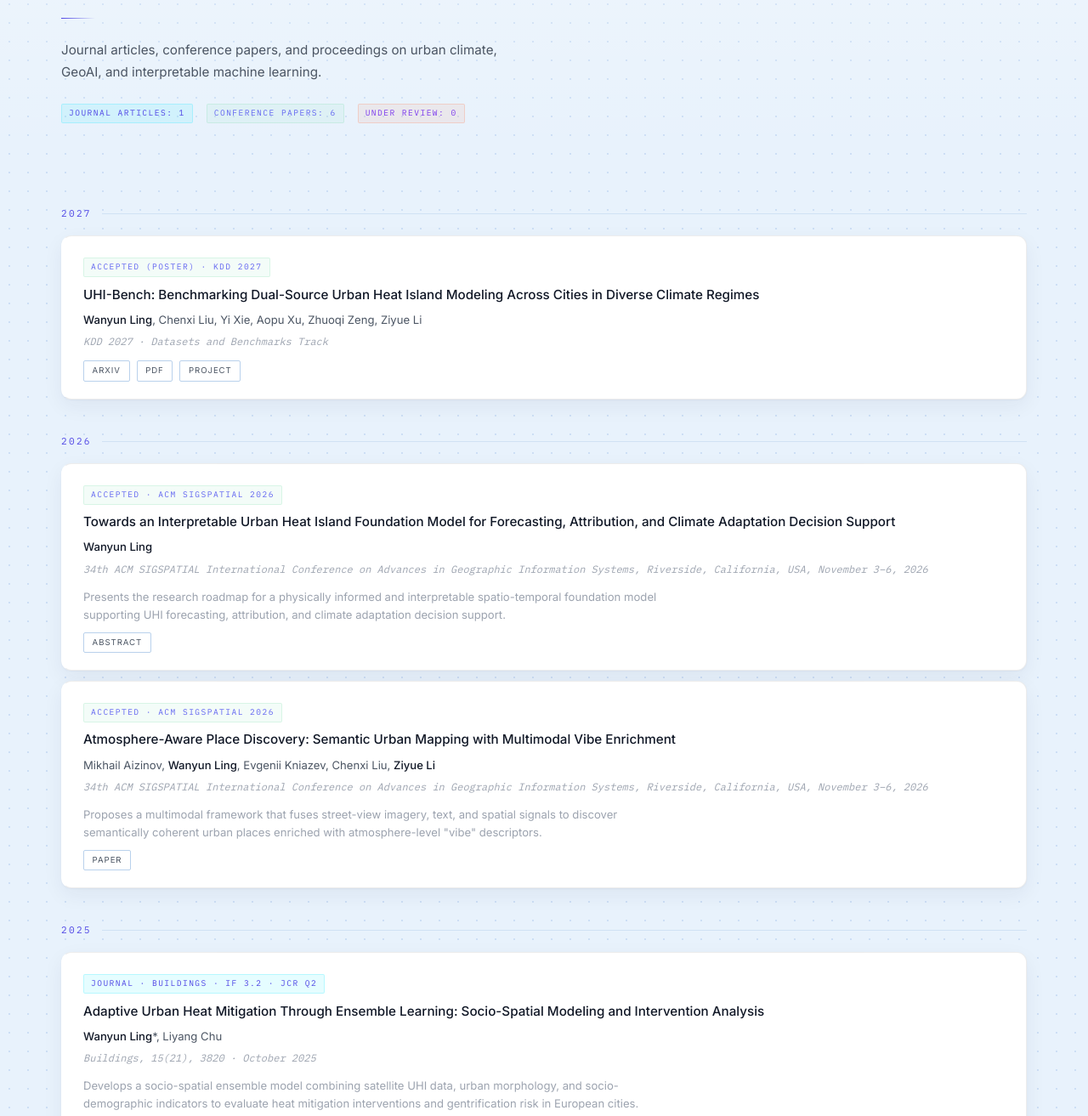
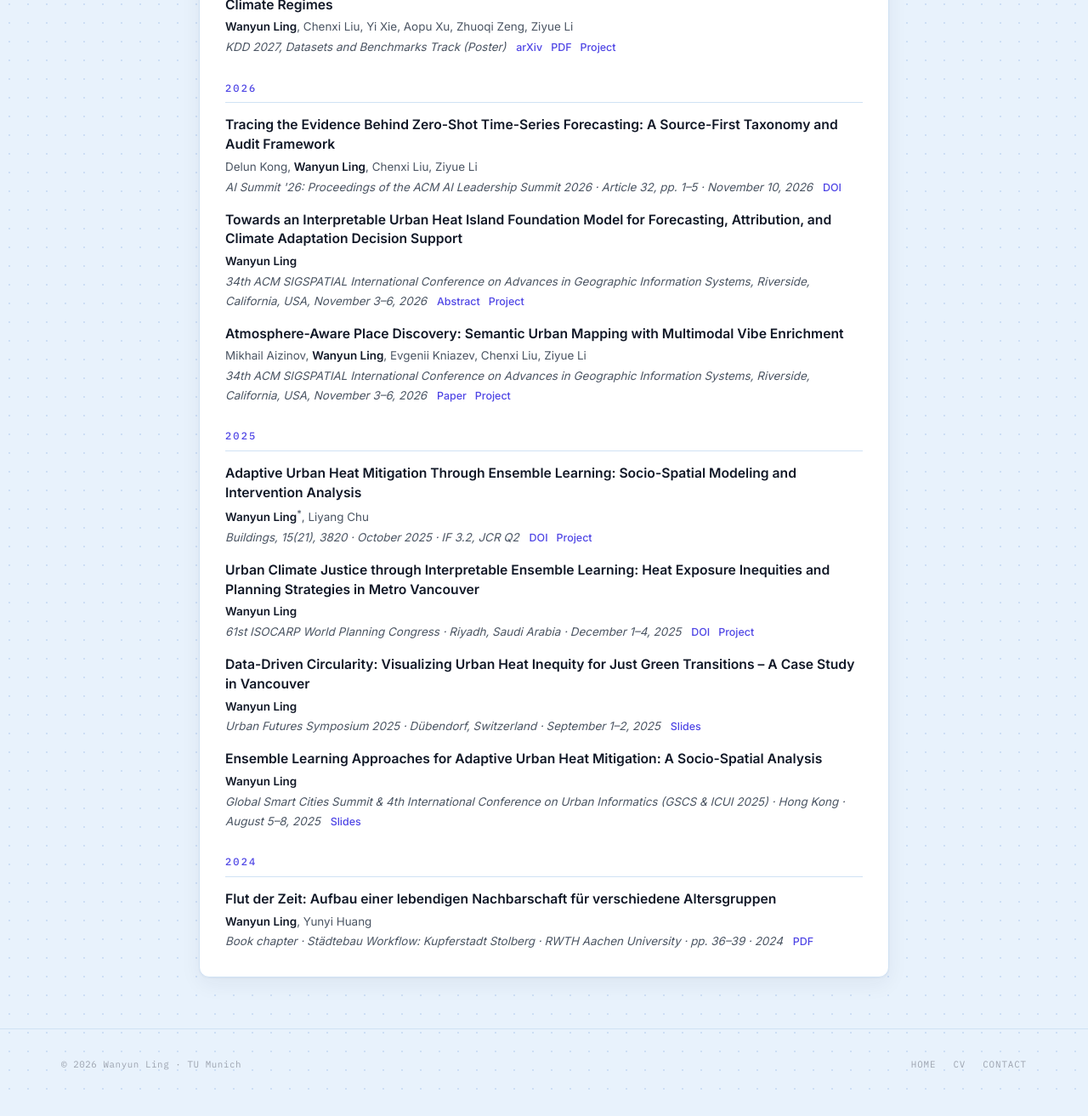
Before and after one commit to wyling0v0/wyling0v0.github.io, a plain HTML site: page publications.html in a window 1280 px wide. Shown: the part 292-1605 px from the top of the page at 85% size. Drawn offline with Linux system fonts and the light colour scheme.

Commit message:
Simplify publications page; trim homepage wording
- Publications: compact single-card list grouped by year (title, authors, venue, inline links); drop hero, count badges and abstracts; keep full venue names, locations and dates
- Publications: add AI Summit '26 paper
- Homepage: shorten the ACM SIGSPATIAL Travel Grant entries

Co-Authored-By: Claude Sonnet 5.5 <noreply@anthropic.com>

```diff
--- a/css/style.css
+++ b/css/style.css
@@ -1499,8 +1499,30 @@ body {
 .news-list .when { font-family: var(--font-mono); font-size: .74rem; color: var(--cyan); padding-top: 2px; }
 .news-list .hl { background: var(--cyan-dim); border-radius: 4px; padding: 0 4px; font-weight: 600; }
 
+/* ── Publications page (compact list) ── */
+.pubs-main { max-width: 860px; margin: 0 auto; padding: calc(var(--nav-h) + 2.5rem) 24px 40px; }
+.pubs-title { font-size: 2rem; font-weight: 700; letter-spacing: -.5px; margin-bottom: .25rem; }
+.pubs-note { font-size: .8rem; color: var(--text-sub); margin-bottom: 1.25rem; }
+.pubs-card { padding-top: 12px; }
+.pubs-year {
+  font-family: var(--font-mono); font-size: .75rem; font-weight: 500;
+  letter-spacing: .18em; color: var(--cyan);
+  margin: 1.4rem 0 .2rem; padding-bottom: .4rem; border-bottom: 1px solid var(--border);
+}
+.pubs-year:first-of-type { margin-top: .6rem; }
+.pl-item { padding: 12px 0 4px; }
+.pl-item h3 { font-size: .98rem; font-weight: 600; line-height: 1.45; margin-bottom: 3px; }
+.pl-item h3 a { color: var(--text); }
+.pl-item h3 a:hover { color: var(--cyan); }
+.pl-authors { font-size: .84rem; color: var(--text-sub); }
+.pl-authors strong { color: var(--text); font-weight: 600; }
+.pl-venue { font-size: .84rem; font-style: italic; color: var(--text-sub); margin-top: 1px; }
+.pl-links { font-style: normal; margin-left: 8px; }
+.pl-links a { font-size: .78rem; font-weight: 500; margin-right: 10px; }
+
 @media (max-width: 768px) {
   .grid-2 { grid-template-columns: 1fr; gap: 22px 0; }
+  .pubs-main { padding-left: 16px; padding-right: 16px; }
   .news-list li { grid-template-columns: 70px 1fr; gap: 10px; }
   .plain-list li, .tl-row { flex-direction: column; gap: 0; }
   .plain-list li { padding: 6px 0; }
--- a/publications.html
+++ b/publications.html
@@ -8,7 +8,6 @@
   <link rel="stylesheet" href="css/style.css" />
 </head>
 <body>
-
 
 <nav class="nav">
   <a class="brand" href="index.html">Wanyun Ling</a>
@@ -22,182 +21,85 @@
   </button>
 </nav>
 
-<main>
-<!-- ── Page Hero ─────────────────────────────────────────────── -->
-<div class="page-hero">
-  <div class="page-hero-bg"></div>
-  <div class="container" style="position: relative; z-index: 1; padding-top: 4rem;">
-    <div class="section-label">Research Output</div>
-    <h1 class="section-title" style="font-size: clamp(2rem, 5vw, 3.5rem);">Publications</h1>
-    <div class="section-divider"></div>
-    <p class="section-sub">
-      Journal articles, conference papers, and proceedings on urban climate, GeoAI, and interpretable machine learning.
-    </p>
+<main class="pubs-main">
+  <h1 class="pubs-title">Publications</h1>
+  <p class="pubs-note"><sup>*</sup> corresponding author</p>
 
-    <div style="display: flex; gap: 1rem; flex-wrap: wrap; margin-top: 1.5rem;">
-      <span class="pub-status pub-status--published" style="display: inline-block;">Journal Articles: 1</span>
-      <span class="pub-status pub-status--conference" style="display: inline-block;">Conference Papers: 6</span>
-      <span class="pub-status pub-status--review" style="display: inline-block;">Under Review: 0</span>
-    </div>
-  </div>
-</div>
+  <section class="card-block pubs-card">
 
-<section class="section" style="padding-top: 2rem;">
-  <div class="container">
-    <div class="pub-list">
+    <h2 class="pubs-year">2027</h2>
+    <article class="pl-item">
+      <h3><a href="https://arxiv.org/abs/2608.23857" target="_blank" rel="noopener noreferrer">UHI-Bench: Benchmarking Dual-Source Urban Heat Island Modeling Across Cities in Diverse Climate Regimes</a></h3>
+      <div class="pl-authors"><strong>Wanyun Ling</strong>, Chenxi Liu, Yi Xie, Aopu Xu, Zhuoqi Zeng, Ziyue Li</div>
+      <div class="pl-venue">KDD 2027, Datasets and Benchmarks Track (Poster)
+        <span class="pl-links"><a href="https://arxiv.org/abs/2608.23857" target="_blank" rel="noopener noreferrer">arXiv</a><a href="https://arxiv.org/pdf/2608.23857" target="_blank" rel="noopener noreferrer">PDF</a><a href="projects.html#uhi-bench">Project</a></span>
+      </div>
+    </article>
 
-      <!-- 2027 -->
-      <div class="pub-year-group">
-        <div class="pub-year">2027</div>
+    <h2 class="pubs-year">2026</h2>
+    <article class="pl-item">
+      <h3><a href="https://doi.org/10.1145/3806096.3844831" target="_blank" rel="noopener noreferrer">Tracing the Evidence Behind Zero-Shot Time-Series Forecasting: A Source-First Taxonomy and Audit Framework</a></h3>
+      <div class="pl-authors">Delun Kong, <strong>Wanyun Ling</strong>, Chenxi Liu, Ziyue Li</div>
+      <div class="pl-venue">AI Summit '26: Proceedings of the ACM AI Leadership Summit 2026 · Article 32, pp. 1–5 · November 10, 2026
+        <span class="pl-links"><a href="https://doi.org/10.1145/3806096.3844831" target="_blank" rel="noopener noreferrer">DOI</a></span>
+      </div>
+    </article>
+    <article class="pl-item">
+      <h3><a href="project/ecmlpkdd/draft_1/phd_forum_wyl.pdf" target="_blank">Towards an Interpretable Urban Heat Island Foundation Model for Forecasting, Attribution, and Climate Adaptation Decision Support</a></h3>
+      <div class="pl-authors"><strong>Wanyun Ling</strong></div>
+      <div class="pl-venue">34th ACM SIGSPATIAL International Conference on Advances in Geographic Information Systems, Riverside, California, USA, November 3–6, 2026
+        <span class="pl-links"><a href="project/ecmlpkdd/draft_1/phd_forum_wyl.pdf" target="_blank">Abstract</a><a href="projects.html#uhifm">Project</a></span>
+      </div>
+    </article>
+    <article class="pl-item">
+      <h3><a href="https://drive.google.com/file/d/1l4DxY0H1txNwYJ2k7t5cOeqkdhuh2-Ky/view?usp=sharing" target="_blank">Atmosphere-Aware Place Discovery: Semantic Urban Mapping with Multimodal Vibe Enrichment</a></h3>
+      <div class="pl-authors">Mikhail Aizinov, <strong>Wanyun Ling</strong>, Evgenii Kniazev, Chenxi Liu, Ziyue Li</div>
+      <div class="pl-venue">34th ACM SIGSPATIAL International Conference on Advances in Geographic Information Systems, Riverside, California, USA, November 3–6, 2026
+        <span class="pl-links"><a href="https://drive.google.com/file/d/1l4DxY0H1txNwYJ2k7t5cOeqkdhuh2-Ky/view?usp=sharing" target="_blank">Paper</a><a href="projects.html#sigspatial">Project</a></span>
+      </div>
+    </article>
 
-    <div class="pub-item fade-in">
-      <span class="pub-status pub-status--conference">Accepted (Poster) · KDD 2027</span>
-      <h3><a href="https://arxiv.org/abs/2608.23857" target="_blank" rel="noopener noreferrer">UHI-Bench: Benchmarking Dual-Source Urban Heat Island Modeling Across Cities in Diverse Climate Regimes</a></h3>
-      <div class="pub-authors"><strong>Wanyun Ling</strong>, Chenxi Liu, Yi Xie, Aopu Xu, Zhuoqi Zeng, Ziyue Li</div>
-      <div class="pub-venue">KDD 2027 · Datasets and Benchmarks Track</div>
-      <div class="pub-links">
-        <a href="https://arxiv.org/abs/2608.23857" class="pub-link" target="_blank" rel="noopener noreferrer">arXiv</a>
-        <a href="https://arxiv.org/pdf/2608.23857" class="pub-link" target="_blank" rel="noopener noreferrer">PDF</a>
-        <a href="projects.html#uhi-bench" class="pub-link">Project</a>
+    <h2 class="pubs-year">2025</h2>
+    <article class="pl-item">
+      <h3><a href="https://doi.org/10.3390/buildings15213820" target="_blank">Adaptive Urban Heat Mitigation Through Ensemble Learning: Socio-Spatial Modeling and Intervention Analysis</a></h3>
+      <div class="pl-authors"><strong>Wanyun Ling</strong><sup>*</sup>, Liyang Chu</div>
+      <div class="pl-venue"><em>Buildings</em>, 15(21), 3820 · October 2025 · IF 3.2, JCR Q2
+        <span class="pl-links"><a href="https://doi.org/10.3390/buildings15213820" target="_blank">DOI</a><a href="projects.html#buildings">Project</a></span>
       </div>
-    </div>
+    </article>
+    <article class="pl-item">
+      <h3><a href="https://doi.org/10.47472/VTngcBRh" target="_blank">Urban Climate Justice through Interpretable Ensemble Learning: Heat Exposure Inequities and Planning Strategies in Metro Vancouver</a></h3>
+      <div class="pl-authors"><strong>Wanyun Ling</strong></div>
+      <div class="pl-venue">61st ISOCARP World Planning Congress · Riyadh, Saudi Arabia · December 1–4, 2025
+        <span class="pl-links"><a href="https://doi.org/10.47472/VTngcBRh" target="_blank">DOI</a><a href="projects.html#isocarp">Project</a></span>
       </div>
+    </article>
+    <article class="pl-item">
+      <h3><a href="https://drive.google.com/file/d/1XEeXJ6phXpbKPXO7Ly1LzIKCK3nIzsDy/view?usp=sharing" target="_blank">Data-Driven Circularity: Visualizing Urban Heat Inequity for Just Green Transitions – A Case Study in Vancouver</a></h3>
+      <div class="pl-authors"><strong>Wanyun Ling</strong></div>
+      <div class="pl-venue">Urban Futures Symposium 2025 · Dübendorf, Switzerland · September 1–2, 2025
+        <span class="pl-links"><a href="https://drive.google.com/file/d/1XEeXJ6phXpbKPXO7Ly1LzIKCK3nIzsDy/view?usp=sharing" target="_blank">Slides</a></span>
+      </div>
+    </article>
+    <article class="pl-item">
+      <h3><a href="https://drive.google.com/file/d/1juG5wv_VQWsFcpZoT_dI-lWEGvm11koB/view?usp=sharing" target="_blank">Ensemble Learning Approaches for Adaptive Urban Heat Mitigation: A Socio-Spatial Analysis</a></h3>
+      <div class="pl-authors"><strong>Wanyun Ling</strong></div>
+      <div class="pl-venue">Global Smart Cities Summit &amp; 4th International Conference on Urban Informatics (GSCS &amp; ICUI 2025) · Hong Kong · August 5–8, 2025
+        <span class="pl-links"><a href="https://drive.google.com/file/d/1juG5wv_VQWsFcpZoT_dI-lWEGvm11koB/view?usp=sharing" target="_blank">Slides</a></span>
+      </div>
+    </article>
 
-      <!-- 2026 ─────────────────────────────────────────────── -->
-      <div class="pub-year-group">
-        <div class="pub-year">2026</div>
+    <h2 class="pubs-year">2024</h2>
+    <article class="pl-item">
+      <h3><a href="https://tcr.rwth-aachen.de/wp-content/uploads/2024/07/Workflow05KupferstadtStolberg-compressed.pdf" target="_blank">Flut der Zeit: Aufbau einer lebendigen Nachbarschaft für verschiedene Altersgruppen</a></h3>
+      <div class="pl-authors"><strong>Wanyun Ling</strong>, Yunyi Huang</div>
+      <div class="pl-venue">Book chapter · Städtebau Workflow: Kupferstadt Stolberg · RWTH Aachen University · pp. 36–39 · 2024
+        <span class="pl-links"><a href="https://tcr.rwth-aachen.de/wp-content/uploads/2024/07/Workflow05KupferstadtStolberg-compressed.pdf" target="_blank">PDF</a></span>
+      </div>
+    </article>
 
-        <div class="pub-item fade-in">
-          <span class="pub-status pub-status--conference">Accepted · ACM SIGSPATIAL 2026</span>
-          <h3>
-            <a href="project/ecmlpkdd/draft_1/phd_forum_wyl.pdf" target="_blank">
-              Towards an Interpretable Urban Heat Island Foundation Model for Forecasting, Attribution, and Climate Adaptation Decision Support
-            </a>
-          </h3>
-          <div class="pub-authors">
-            <strong>Wanyun Ling</strong>
-          </div>
-          <div class="pub-venue">34th ACM SIGSPATIAL International Conference on Advances in Geographic Information Systems, Riverside, California, USA, November 3–6, 2026</div>
-          <div style="margin: 0.6rem 0; font-size: 0.82rem; color: var(--text-dim); line-height: 1.6; max-width: 700px;">
-            Presents the research roadmap for a physically informed and interpretable spatio-temporal foundation model
-            supporting UHI forecasting, attribution, and climate adaptation decision support.
-          </div>
-          <div class="pub-links">
-            <a href="project/ecmlpkdd/draft_1/phd_forum_wyl.pdf" class="pub-link" target="_blank">Abstract</a>
-          </div>
-        </div>
-
-        <div class="pub-item fade-in">
-          <span class="pub-status pub-status--conference">Accepted · ACM SIGSPATIAL 2026</span>
-          <h3>
-            <a href="https://drive.google.com/file/d/1l4DxY0H1txNwYJ2k7t5cOeqkdhuh2-Ky/view?usp=sharing" target="_blank">
-              Atmosphere-Aware Place Discovery: Semantic Urban Mapping with Multimodal Vibe Enrichment
-            </a>
-          </h3>
-          <div class="pub-authors">
-            Mikhail Aizinov, <strong>Wanyun Ling</strong>, Evgenii Kniazev, Chenxi Liu, <strong>Ziyue Li</strong>
-          </div>
-          <div class="pub-venue">34th ACM SIGSPATIAL International Conference on Advances in Geographic Information Systems, Riverside, California, USA, November 3–6, 2026</div>
-          <div style="margin: 0.6rem 0; font-size: 0.82rem; color: var(--text-dim); line-height: 1.6; max-width: 700px;">
-            Proposes a multimodal framework that fuses street-view imagery, text, and spatial signals to discover
-            semantically coherent urban places enriched with atmosphere-level "vibe" descriptors.
-          </div>
-          <div class="pub-links">
-            <a href="https://drive.google.com/file/d/1l4DxY0H1txNwYJ2k7t5cOeqkdhuh2-Ky/view?usp=sharing" class="pub-link" target="_blank">Paper</a>
-          </div>
-        </div>
-      </div>
-
-      <!-- 2025 ─────────────────────────────────────────────── -->
-      <div class="pub-year-group">
-        <div class="pub-year">2025</div>
-
-        <div class="pub-item fade-in">
-          <span class="pub-status pub-status--published">Journal · Buildings · IF 3.2 · JCR Q2</span>
-          <h3>
-            <a href="https://doi.org/10.3390/buildings15213820" target="_blank">
-              Adaptive Urban Heat Mitigation Through Ensemble Learning: Socio-Spatial Modeling and Intervention Analysis
-            </a>
-          </h3>
-          <div class="pub-authors"><strong>Wanyun Ling</strong>*, Liyang Chu</div>
-          <div class="pub-venue">Buildings, 15(21), 3820 · October 2025</div>
-          <div style="margin: 0.6rem 0; font-size: 0.82rem; color: var(--text-dim); line-height: 1.6; max-width: 700px;">
-            Develops a socio-spatial ensemble model combining satellite UHI data, urban morphology, and socio-demographic
-            indicators to evaluate heat mitigation interventions and gentrification risk in European cities.
-          </div>
-          <div class="pub-links">
-            <a href="https://doi.org/10.3390/buildings15213820" class="pub-link" target="_blank">DOI</a>
-          </div>
-        </div>
-
-        <div class="pub-item fade-in">
-          <span class="pub-status pub-status--conference">Conference · ISOCARP 2025</span>
-          <h3>
-            <a href="https://doi.org/10.47472/VTngcBRh" target="_blank">
-              Urban Climate Justice through Interpretable Ensemble Learning: Heat Exposure Inequities and Planning Strategies in Metro Vancouver
-            </a>
-          </h3>
-          <div class="pub-authors"><strong>Wanyun Ling</strong></div>
-          <div class="pub-venue">61st ISOCARP World Planning Congress · Riyadh, Saudi Arabia · December 1–4, 2025</div>
-          <div class="pub-links">
-            <a href="https://doi.org/10.47472/VTngcBRh" class="pub-link" target="_blank">DOI</a>
-          </div>
-        </div>
-
-        <div class="pub-item fade-in">
-          <span class="pub-status pub-status--conference">Conference · Urban Futures Symposium 2025</span>
-          <h3>
-            <a href="https://drive.google.com/file/d/1XEeXJ6phXpbKPXO7Ly1LzIKCK3nIzsDy/view?usp=sharing" target="_blank">
-              Data-Driven Circularity: Visualizing Urban Heat Inequity for Just Green Transitions – A Case Study in Vancouver
-            </a>
-          </h3>
-          <div class="pub-authors"><strong>Wanyun Ling</strong></div>
-          <div class="pub-venue">Urban Futures Symposium 2025 · Dübendorf, Switzerland · September 1–2, 2025</div>
-          <div class="pub-links">
-            <a href="https://drive.google.com/file/d/1XEeXJ6phXpbKPXO7Ly1LzIKCK3nIzsDy/view?usp=sharing" class="pub-link" target="_blank">Slides</a>
-          </div>
-        </div>
-
-        <div class="pub-item fade-in">
-          <span class="pub-status pub-status--conference">Conference · GSCS &amp; ICUI 2025</span>
-          <h3>
-            <a href="https://drive.google.com/file/d/1juG5wv_VQWsFcpZoT_dI-lWEGvm11koB/view?usp=sharing" target="_blank">
-              Ensemble Learning Approaches for Adaptive Urban Heat Mitigation: A Socio-Spatial Analysis
-            </a>
-          </h3>
-          <div class="pub-authors"><strong>Wanyun Ling</strong></div>
-          <div class="pub-venue">Global Smart Cities Summit &amp; 4th International Conference on Urban Informatics (GSCS &amp; ICUI 2025) · Hong Kong · August 5–8, 2025</div>
-          <div class="pub-links">
-            <a href="https://drive.google.com/file/d/1juG5wv_VQWsFcpZoT_dI-lWEGvm11koB/view?usp=sharing" class="pub-link" target="_blank">Slides</a>
-          </div>
-        </div>
-      </div>
-
-      <!-- 2024 ─────────────────────────────────────────────── -->
-      <div class="pub-year-group">
-        <div class="pub-year">2024</div>
-
-        <div class="pub-item fade-in">
-          <span class="pub-status pub-status--conference">Book Chapter · RWTH Städtebau Workflow</span>
-          <h3>
-            <a href="https://tcr.rwth-aachen.de/wp-content/uploads/2024/07/Workflow05KupferstadtStolberg-compressed.pdf" target="_blank">
-              Flut der Zeit: Aufbau einer lebendigen Nachbarschaft für verschiedene Altersgruppen
-            </a>
-          </h3>
-          <div class="pub-authors"><strong>Wanyun Ling</strong>, Yunyi Huang</div>
-          <div class="pub-venue">Städtebau Workflow: Kupferstadt Stolberg · RWTH Aachen University · pp. 36–39 · 2024</div>
-          <div style="margin: 0.4rem 0 0.75rem; font-size: 0.82rem; color: var(--text-dim); line-height: 1.6; max-width: 700px;">
-            Urban design proposal for a multi-generational neighbourhood in Stolberg, integrating flood resilience, cultural memory, and blue-green infrastructure.
-          </div>
-          <div class="pub-links">
-            <a href="https://tcr.rwth-aachen.de/wp-content/uploads/2024/07/Workflow05KupferstadtStolberg-compressed.pdf" class="pub-link" target="_blank">PDF</a>
-          </div>
-        </div>
-      </div>
-
-    </div>
-  </div>
-</section>
+  </section>
+</main>
 
 <footer class="footer">
   <div class="container">
@@ -211,7 +113,6 @@
     </div>
   </div>
 </footer>
-</main>
 
 <script src="js/main.js"></script>
 </body>
```
Also changed, not shown: index.html (+2 -2 lines).
